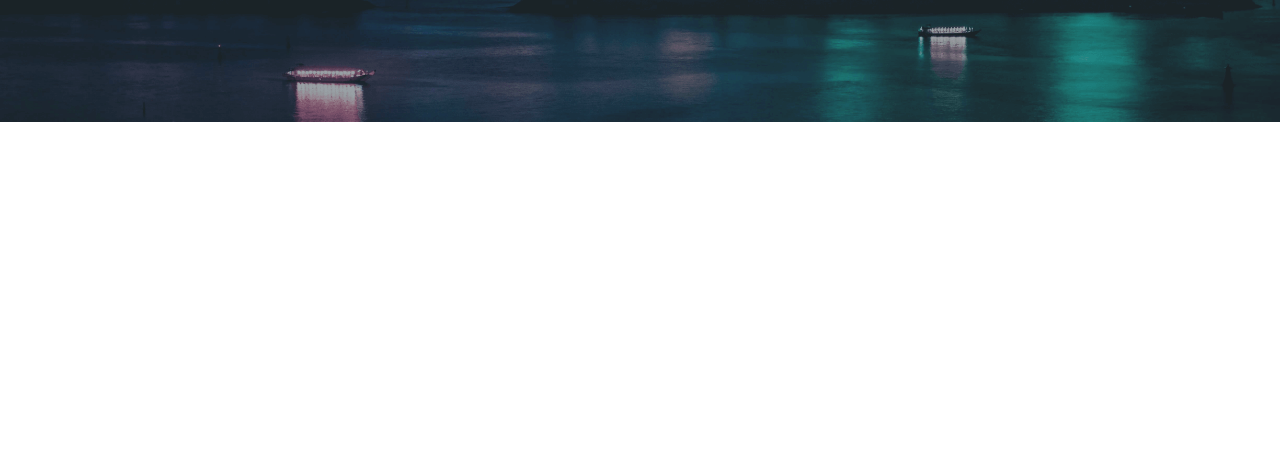
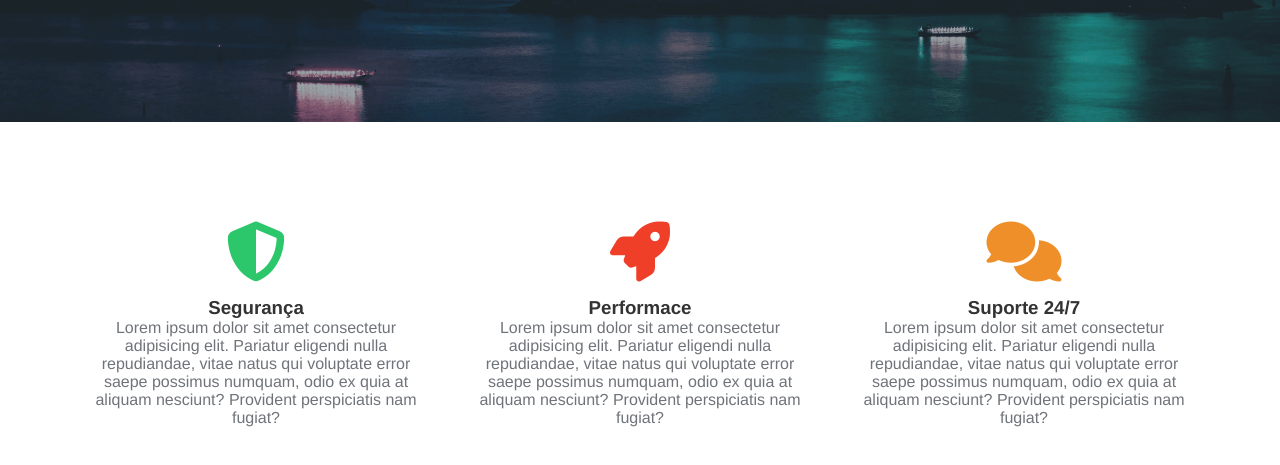
Before and after one commit to Viceleno/site-hdc_host, a plain HTML site: page index.html in a window 1280 px wide. Shown: the part 377-842 px from the top of the page. Before the commit the page ends 800 px from the top, so only its background shows below. Drawn offline with Linux system fonts and the light colour scheme.

Commit message:
5º commit - inserçao de segurança, performace e suporte no html e css

```diff
--- a/css/styles.css
+++ b/css/styles.css
@@ -91,3 +91,39 @@ nav {
 .main-banner p {
   font-size: 32px;
 }
+
+/* Serviços */
+
+.services-container{
+  padding: 5rem 0;
+}
+
+.services-container ul{
+  display: flex;
+  width: 90%;
+  margin: 0 auto;
+}
+
+.services-container li{
+  flex: 1 1 200px;
+  list-style: none;
+  text-align: center;
+  padding: 20px;
+}
+
+.fas{
+  font-size: 60px;
+  margin-bottom: 15px;
+}
+
+.fa-shield-alt{
+  color: #2cc76a;
+}
+
+.fa-rocket{
+  color: #ef3f29;
+}
+
+.fa-comments{
+  color: #ef8f29;
+}
--- a/index.html
+++ b/index.html
@@ -43,6 +43,31 @@
           <h1>HDC Host</h1>
           <p>Os melhores serviçoes para projetos de todos os tamanhos</p>
         </div>
+        <section class="services-container">
+          <ul>
+            <li>
+              <i class="fas fa-shield-alt"></i>
+              <h3>Segurança</h3>
+              <p>
+                Lorem ipsum dolor sit amet consectetur adipisicing elit. Pariatur eligendi nulla repudiandae, vitae natus qui voluptate error saepe possimus numquam, odio ex quia at aliquam nesciunt? Provident perspiciatis nam fugiat?
+              </p>
+            </li>
+            <li>
+              <i class="fas fa-rocket"></i>
+              <h3>Performace</h3>
+              <p>
+                Lorem ipsum dolor sit amet consectetur adipisicing elit. Pariatur eligendi nulla repudiandae, vitae natus qui voluptate error saepe possimus numquam, odio ex quia at aliquam nesciunt? Provident perspiciatis nam fugiat?
+              </p>
+            </li>
+            <li>
+              <i class="fas fa-comments"></i>
+              <h3>Suporte 24/7</h3>
+              <p>
+                Lorem ipsum dolor sit amet consectetur adipisicing elit. Pariatur eligendi nulla repudiandae, vitae natus qui voluptate error saepe possimus numquam, odio ex quia at aliquam nesciunt? Provident perspiciatis nam fugiat?
+              </p>
+            </li>
+          </ul>
+        </section>
       </main>
     </div>
   </body>
```
